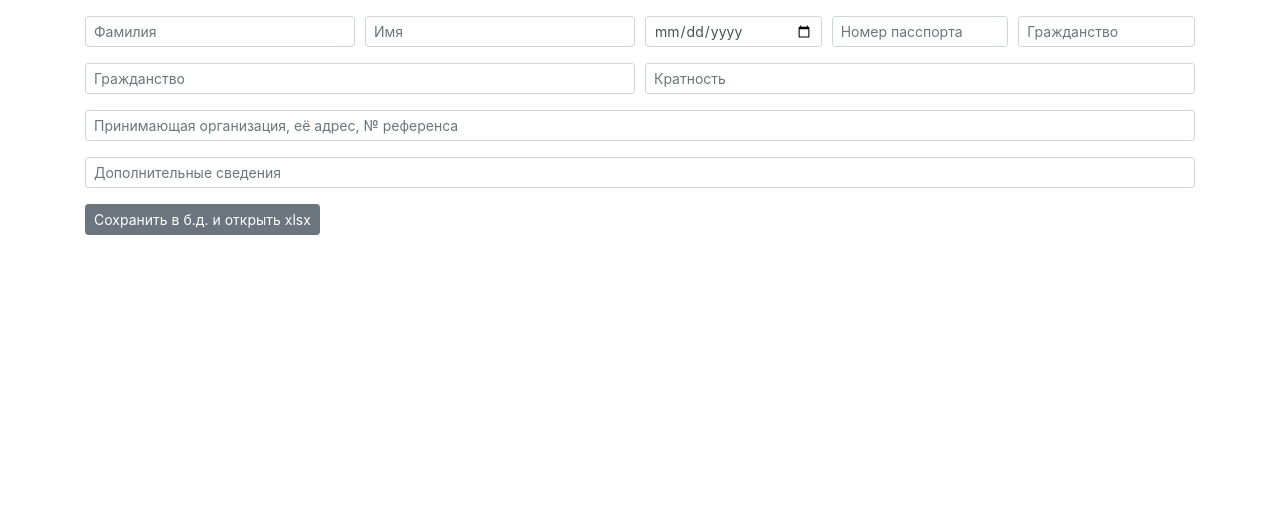
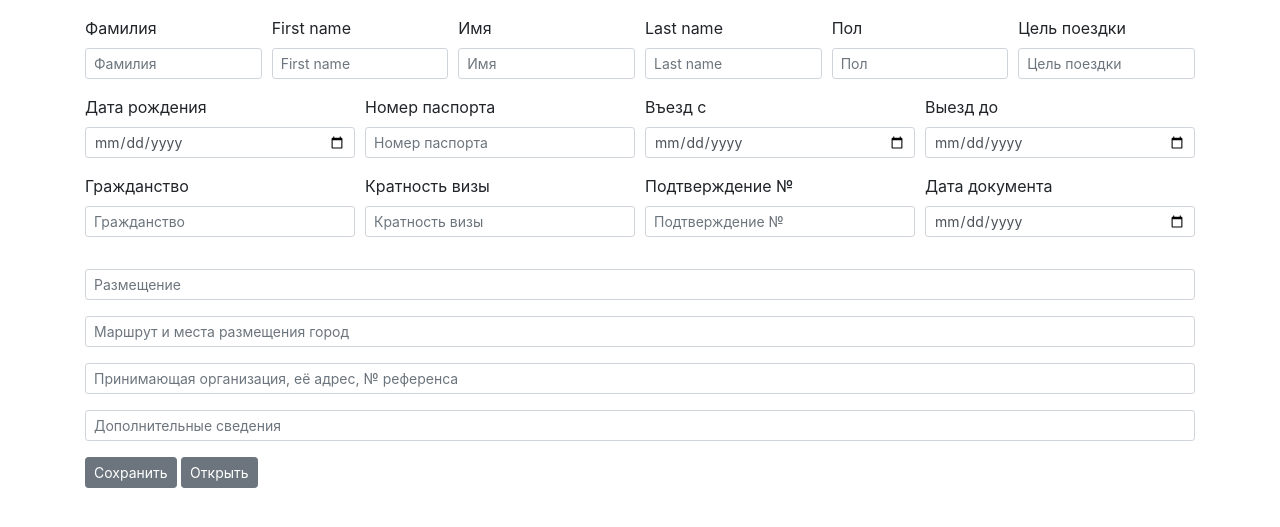
Before and after one commit to Nekr137/visa_app, a Django app: page / in a window 1280 px wide. Shown: the top 527 px of the page. Run offline with Django 3.2, Linux system fonts and the light colour scheme; some libraries are stand-ins or nearby versions.

Commit message:
Отсылаю первый вариант внешнего вида программы (шаблон № 1)

```diff
--- a/app/views.py
+++ b/app/views.py
@@ -4,7 +4,7 @@ from django.http import HttpResponseRedirect,HttpResponse
 from django.http import HttpResponseRedirect
 from django.http import HttpResponseNotFound
 from .models import Data
-
+from .models import Xlsx
 
 # получение данных из бд
 def index(request):
@@ -26,6 +26,15 @@ def create(request):
         rec.dop_svedeniya = request.POST.get("dop_svedeniya")
         rec.save()
     return HttpResponseRedirect("/")
+
+
+def SaveXlsx(request):
+    if request.method == "POST":
+        print('request')
+        X = Xlsx('file1.xlsx')
+        X.WriteCell('A2','test')
+        X.Close()
+
 
 
 # изменение данных в бд
--- a/templates/index.html
+++ b/templates/index.html
@@ -12,30 +12,85 @@
     <form action="\create" method="post">
         {% csrf_token %}
         <div class="form-row">
-            <div class="form-group col-md-3">
-                <input required type="text" class="form-control form-control-sm" name="familiya" placeholder="Фамилия">
-            </div>
-            <div class="form-group col-md-3">
-                <input required type="text" class="form-control form-control-sm" name="imya" placeholder="Имя">
+            <div class="form-group col-md-2">
+                <label for="familiya">Фамилия</label>
+                <input required type="text" class="form-control form-control-sm" id="familiya" name="familiya" placeholder="Фамилия">
             </div>
             <div class="form-group col-md-2">
-                <input required type="date" class="form-control form-control-sm" name="data_rozh" placeholder="Дата рождения">
+                <label for="familiya2">First name</label>
+                <input required type="text" class="form-control form-control-sm" id="familiya2" name="familiya2" placeholder="First name">
             </div>
             <div class="form-group col-md-2">
-                <input required type="number" class="form-control form-control-sm" name="nomer_pass" placeholder="Номер пасспорта">
+                <label for="imya">Имя</label>
+                <input required type="text" class="form-control form-control-sm" id="imya" name="imya" placeholder="Имя">
             </div>
             <div class="form-group col-md-2">
-                <input required type="text" class="form-control form-control-sm" name="grazhdanstvo2" placeholder="Гражданство">
+                <label for="name">Last name</label>
+                <input required type="text" class="form-control form-control-sm" id="name" name="name" placeholder="Last name">
+            </div>
+            <div class="form-group col-md-2">
+                <label for="sex">Пол</label>
+                <input required type="text" class="form-control form-control-sm" id="sex" name="sex" placeholder="Пол">
+            </div>
+            <div class="form-group col-md-2">
+                <label for="goal">Цель поездки</label>
+                <input required type="text" class="form-control form-control-sm" name="goal" id="goal" placeholder="Цель поездки">
             </div>
         </div>
 
 
+
+      <div class="form-row">
+        <div class="form-group col-md-3">
+          <label for="inputEmail4">Дата рождения</label>
+          <input type="date" class="form-control form-control-sm" id="inputEmail4" placeholder="Дата рождения">
+        </div>
+        <div class="form-group col-md-3">
+          <label for="inputPassword4">Номер паспорта</label>
+          <input type="text" class="form-control form-control-sm" id="inputPassword4" placeholder="Номер паспорта">
+        </div>
+       <div class="form-group col-md-3">
+          <label for="Vezd">Въезд с</label>
+          <input type="date" class="form-control form-control-sm" id="Vezd" placeholder="Въезд с">
+        </div>
+       <div class="form-group col-md-3">
+          <label for="Viezd">Выезд до</label>
+          <input type="date" class="form-control form-control-sm" id="Viezd" placeholder="Выезд до">
+        </div>
+      </div>
+
+
+      <div class="form-row">
+        <div class="form-group col-md-3">
+          <label for="grazh">Гражданство</label>
+          <input type="text" class="form-control form-control-sm" id="grazh" placeholder="Гражданство">
+        </div>
+        <div class="form-group col-md-3">
+          <label for="kratn">Кратность визы</label>
+          <input type="text" class="form-control form-control-sm" id="kratn" placeholder="Кратность визы">
+        </div>
+       <div class="form-group col-md-3">
+          <label for="podtv">Подтверждение №</label>
+          <input type="text" class="form-control form-control-sm" id="podtv" placeholder="Подтверждение №">
+        </div>
+       <div class="form-group col-md-3">
+          <label for="podtv">Дата документа</label>
+          <input type="date" class="form-control form-control-sm" id="data">
+        </div>
+
+      </div>
+
+        <p></p>
+
         <div class="form-row">
-            <div class="form-group col-md-6">
-                <input required type="text" class="form-control form-control-sm" name="grazhdanstvo" placeholder="Гражданство">
+            <div class="form-group col-md-12">
+                <input required type="text" class="form-control form-control-sm" name="kratnost" placeholder="Размещение">
             </div>
-            <div class="form-group col-md-6">
-                <input required type="text" class="form-control form-control-sm" name="kratnost" placeholder="Кратность">
+        </div>
+
+        <div class="form-row">
+            <div class="form-group col-md-12">
+                <input required type="text" class="form-control form-control-sm" name="grazhdanstvo" placeholder="Маршрут и места размещения город">
             </div>
         </div>
 
@@ -52,9 +107,17 @@
             </div>
         </div>
 
-        <div class="form-group">
-                <button type="submit" class="btn btn-secondary btn-sm"> Сохранить в б.д. и открыть xlsx </button>
+        <div class="form-row align-items-center">
+        <div class="col-auto">
+                <button type="submit" class="btn btn-secondary btn-sm">Сохранить</button>
+                <button type="submit" class="btn btn-secondary btn-sm">Открыть</button>
         </div>
+        </div>
+
+    </form>
+
+    <form action="\SaveXlsx" method="post">
+        {% csrf_token %}
     </form>
 </body>
 </html>
```
Also changed, not shown: app/models.py (+29 -0 lines), app/test.py (+7 -0 lines), app/Xlsx.py (added).
